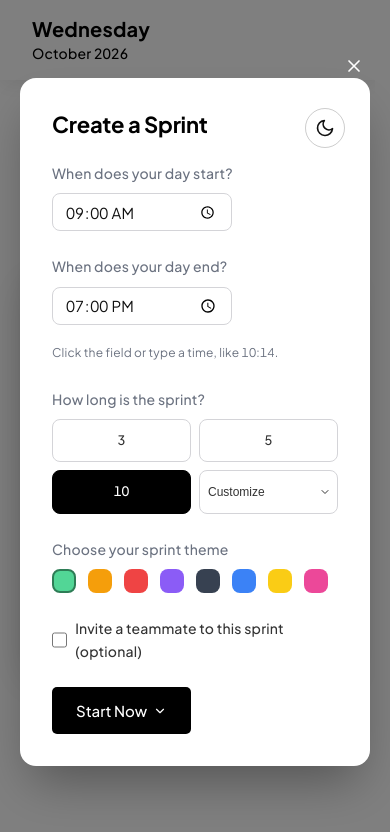
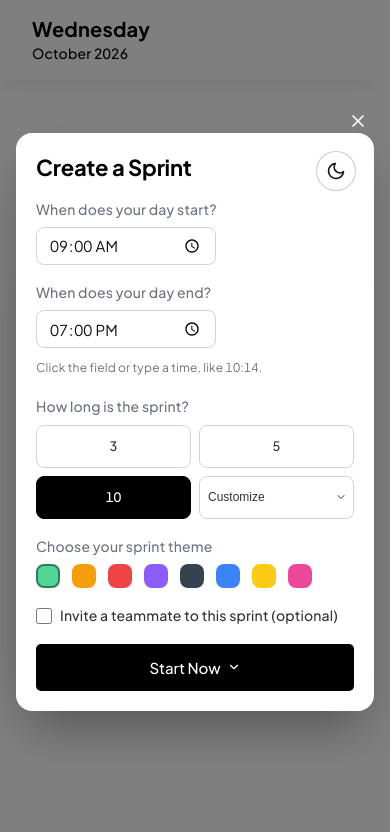
Before and after one commit to sonu2020/focus-timer, a React (Vite) app: page / in a window 390 px wide. Both pictures are taken after a click on the button "Start a sprint". Shown: the top 832 px of the page. Built offline with nearby package versions, Linux system fonts and the light colour scheme.

Commit message:
Optimize sprint modal layout for mobile

```diff
--- a/src/SprintModal.css
+++ b/src/SprintModal.css
@@ -14,9 +14,10 @@
   display: flex;
   flex-direction: column;
   align-items: stretch;
-  gap: 24px;
   width: 100%;
   max-width: 460px;
+  max-height: 85vh;
+  max-height: min(85dvh, calc(100dvh - 64px));
   box-sizing: border-box;
   padding: 32px;
   border-radius: 16px;
@@ -24,6 +25,16 @@
   color: var(--gray-950);
   text-align: left;
   box-shadow: 0 25px 50px -12px var(--alpha-black-35);
+}
+
+.sprint-modal__body {
+  display: flex;
+  flex-direction: column;
+  gap: 24px;
+  min-height: 0;
+  overflow-x: hidden;
+  overflow-y: auto;
+  overscroll-behavior: contain;
 }
 
 .sprint-modal__close {
@@ -327,11 +338,47 @@
   position: absolute;
   top: 30px;
   right: 25px;
+  z-index: 1;
+}
+
+.sprint-modal__theme .app-header__theme {
+  background: var(--white);
 }
 
 .sprint-modal__top .sprint-modal__title {
   margin: 0;
 }
+@media (max-width: 639px) {
+  .sprint-modal {
+    padding: 0 16px;
+  }
+
+  .sprint-modal__dialog {
+    margin-block: 16px;
+    max-height: min(85dvh, calc(100dvh - 64px));
+    padding: 20px;
+  }
+
+  .sprint-modal__body {
+    gap: 16px;
+  }
+
+  .sprint-modal__label {
+    margin-bottom: 6px;
+  }
+
+  .sprint-modal__theme {
+    top: 18px;
+    right: 18px;
+  }
+
+  .sprint-modal__submit {
+    align-self: stretch;
+    width: 100%;
+    padding: 12px 16px;
+  }
+}
+
 @media (max-width: 420px) {
   .sprint-modal__segments {
     grid-template-columns: repeat(2, minmax(0, 1fr));
--- a/src/SprintModal.tsx
+++ b/src/SprintModal.tsx
@@ -253,6 +253,7 @@ function SprintModal({
           <ThemeToggle />
         </div>
 
+        <div className="sprint-modal__body">
           <h2 id="sprint-modal-title" className="sprint-modal__title">
             {isUpdate ? "Update your sprint" : "Create a Sprint"}
           </h2>
@@ -316,7 +317,9 @@ function SprintModal({
 
               <select
                 className={`sprint-modal__segment sprint-modal__segment--select${
-                length === "Customize" ? " sprint-modal__segment--active" : ""
+                  length === "Customize"
+                    ? " sprint-modal__segment--active"
+                    : ""
                 }`}
                 value={length === "Customize" ? String(customBlocks) : ""}
                 onChange={(event) => {
@@ -416,6 +419,7 @@ function SprintModal({
           </button>
         </div>
       </div>
+    </div>
   );
 }
 
```
Lines whose indentation alone changed are shown as unchanged.
